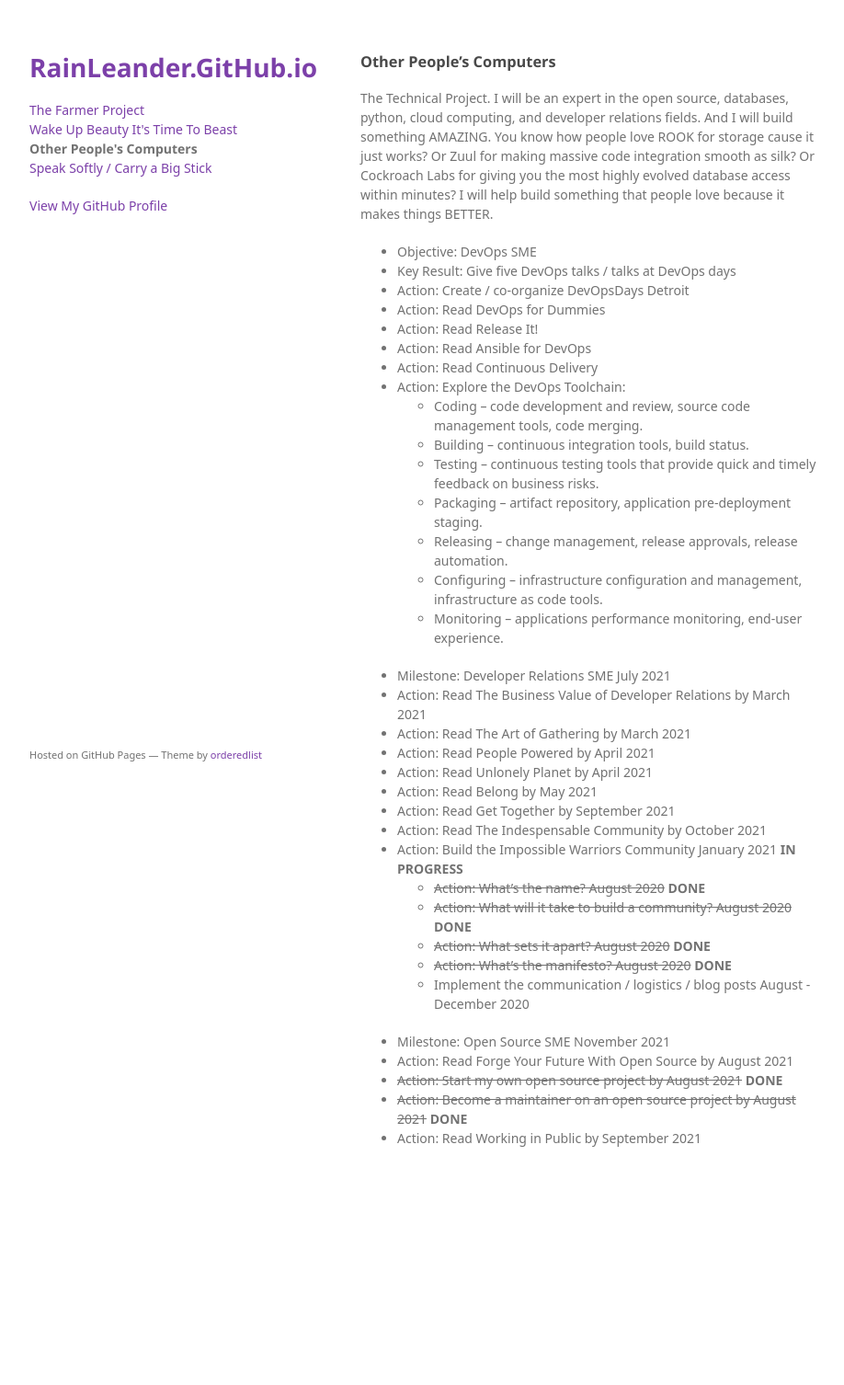
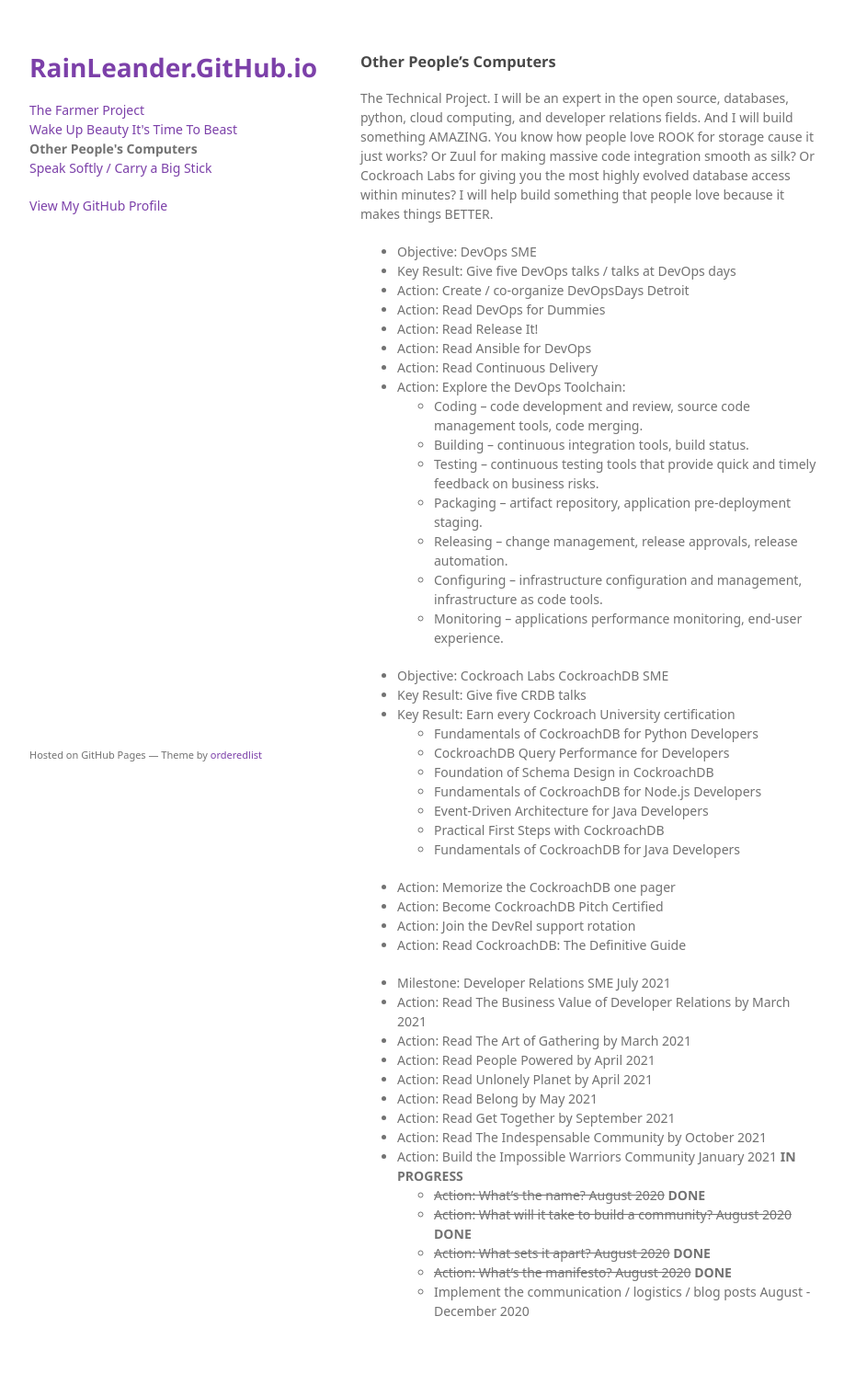
Before and after one commit to rainleander/rainleander.github.io, a Jekyll site: the page other-peoples-computers.html, which Jekyll copies as it is, in a window 1280 px wide. Shown: the whole page at 92% size, without its empty margins (178-1096 px from the left). Built offline with Jekyll 4.4.1, drawn with Linux system fonts in a browser that asks for light colours; some web fonts are replaced; before the commit the page ends 1318 px from its top, so only the background shows below that.

Commit message:
Update other-peoples-computers.html

```diff
--- a/other-peoples-computers.html
+++ b/other-peoples-computers.html
@@ -45,6 +45,21 @@
             <li>Configuring – infrastructure configuration and management, infrastructure as code tools.</li>
             <li>Monitoring – applications performance monitoring, end-user experience.</li></ul></li></li></ul>
 
+      <ul><li>Objective: Cockroach Labs CockroachDB SME</li>
+        <li>Key Result: Give five CRDB talks</li>
+        <li>Key Result: Earn every Cockroach University certification
+          <ul><li>Fundamentals of CockroachDB for Python Developers</li>
+            <li>CockroachDB Query Performance for Developers</li>
+            <li>Foundation of Schema Design in CockroachDB</li>
+            <li>Fundamentals of CockroachDB for Node.js Developers</li>
+            <li>Event-Driven Architecture for Java Developers</li>
+            <li>Practical First Steps with CockroachDB</li>
+            <li>Fundamentals of CockroachDB for Java Developers</li></ul></li>
+        <li>Action: Memorize the CockroachDB one pager</li>
+        <li>Action: Become CockroachDB Pitch Certified</li>
+        <li>Action: Join the DevRel support rotation</li>
+        <li>Action: Read CockroachDB: The Definitive Guide</li></ul>
+
         <ul><li>Milestone: Developer Relations SME July 2021</li>
           <li>Action: Read The Business Value of Developer Relations by March 2021</li>
           <li>Action: Read The Art of Gathering by March 2021</li>
@@ -58,13 +73,7 @@
             <li><del>Action: What will it take to build a community? August 2020</del> <b>DONE</b></li>
             <li><del>Action: What sets it apart? August 2020</del> <b>DONE</b></li>
             <li><del>Action: What’s the manifesto? August 2020</del> <b>DONE</b></li>
-            <li>Implement the communication / logistics / blog posts August - December 2020</li></ul></ul>
-
-        <ul><li>Milestone: Open Source SME November 2021</li>
-          <li>Action: Read Forge Your Future With Open Source by August 2021</li>
-          <li><del>Action: Start my own open source project by August 2021</del> <b>DONE</b></li>
-          <li><del>Action: Become a maintainer on an open source project by August 2021</del> <b>DONE</b></li>
-          <li>Action: Read Working in Public by September 2021</li></ul></p>
+            <li>Implement the communication / logistics / blog posts August - December 2020</li></ul></ul></p>
 
       </section>
       <footer>
```
